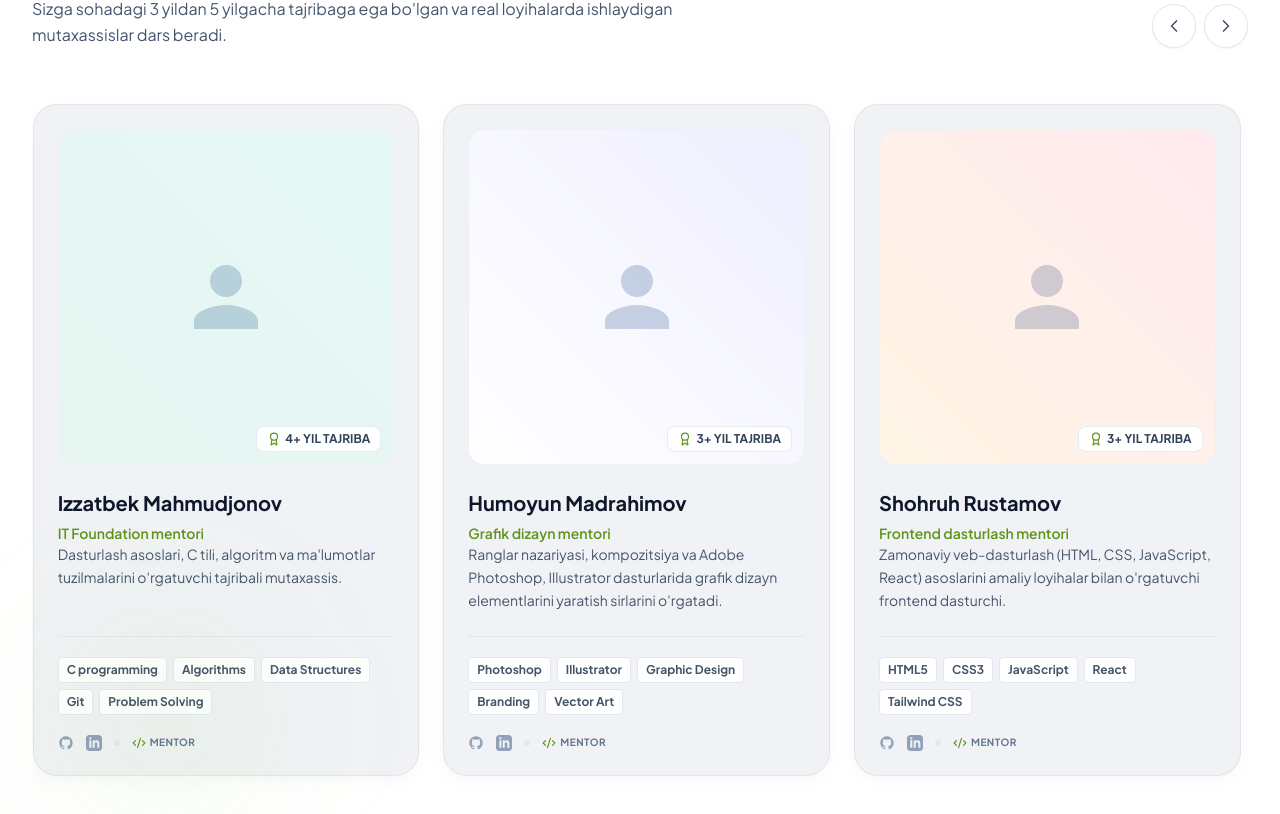
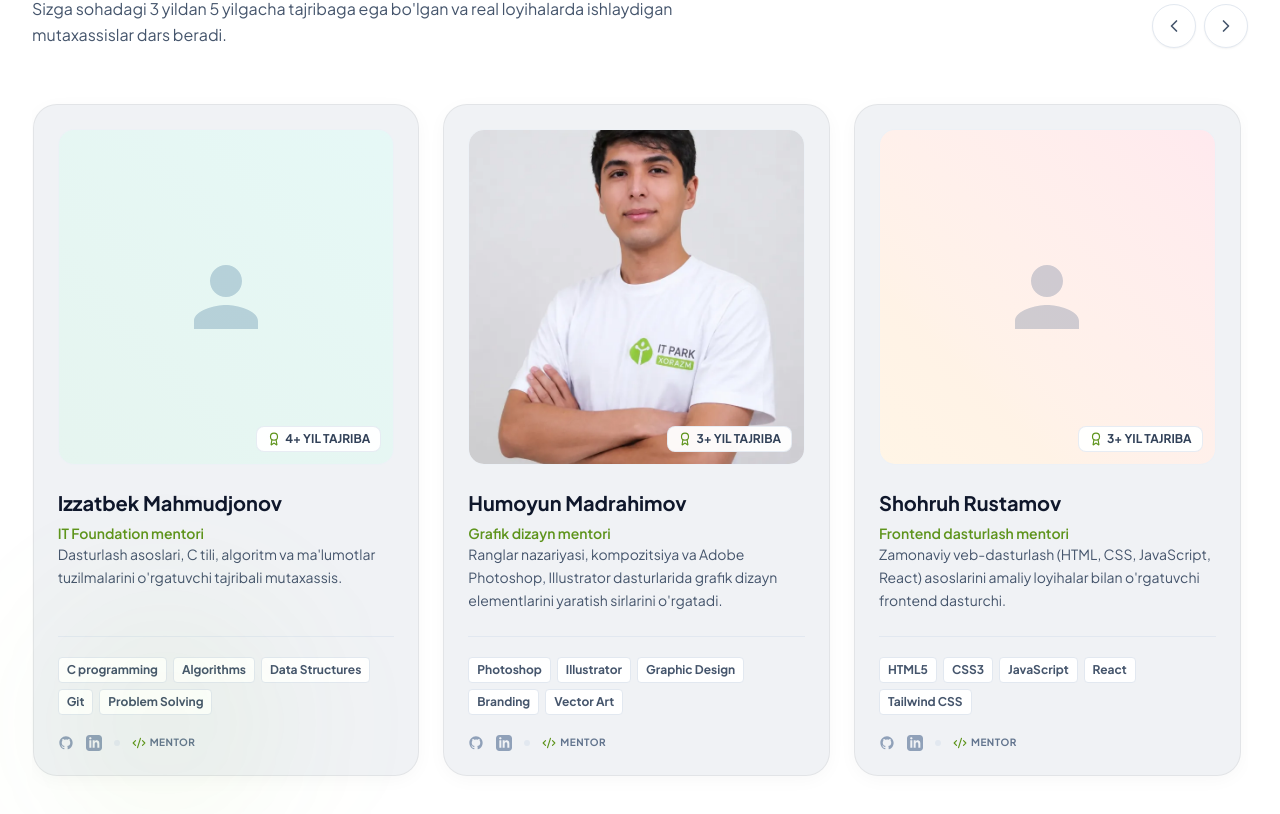
Before and after one commit to TemurbekReyimberdiyev/itparkxorazm, a React (Vite) app: page / in a window 1280 px wide. Shown: the part 2680-3494 px from the top of the page. Built offline with nearby package versions, Linux system fonts and the light colour scheme.

Commit message:
design: add profile photo for Humoyun Madrahimov in WebP format

```diff
--- a/src/components/Mentors.jsx
+++ b/src/components/Mentors.jsx
@@ -37,7 +37,8 @@ export default function Mentors({ language, translations }) {
       skills: ['Photoshop', 'Illustrator', 'Graphic Design', 'Branding', 'Vector Art'],
       experienceUz: '3+ yil tajriba',
       experienceRu: 'Опыт 3+ года',
-      avatarColor: 'from-purple-650 to-indigo-500'
+      avatarColor: 'from-purple-650 to-indigo-500',
+      image: '/humoyun.webp'
     },
     {
       name: 'Shohruh Rustamov',
```
Also changed, not shown: public/humoyun.webp (added).
